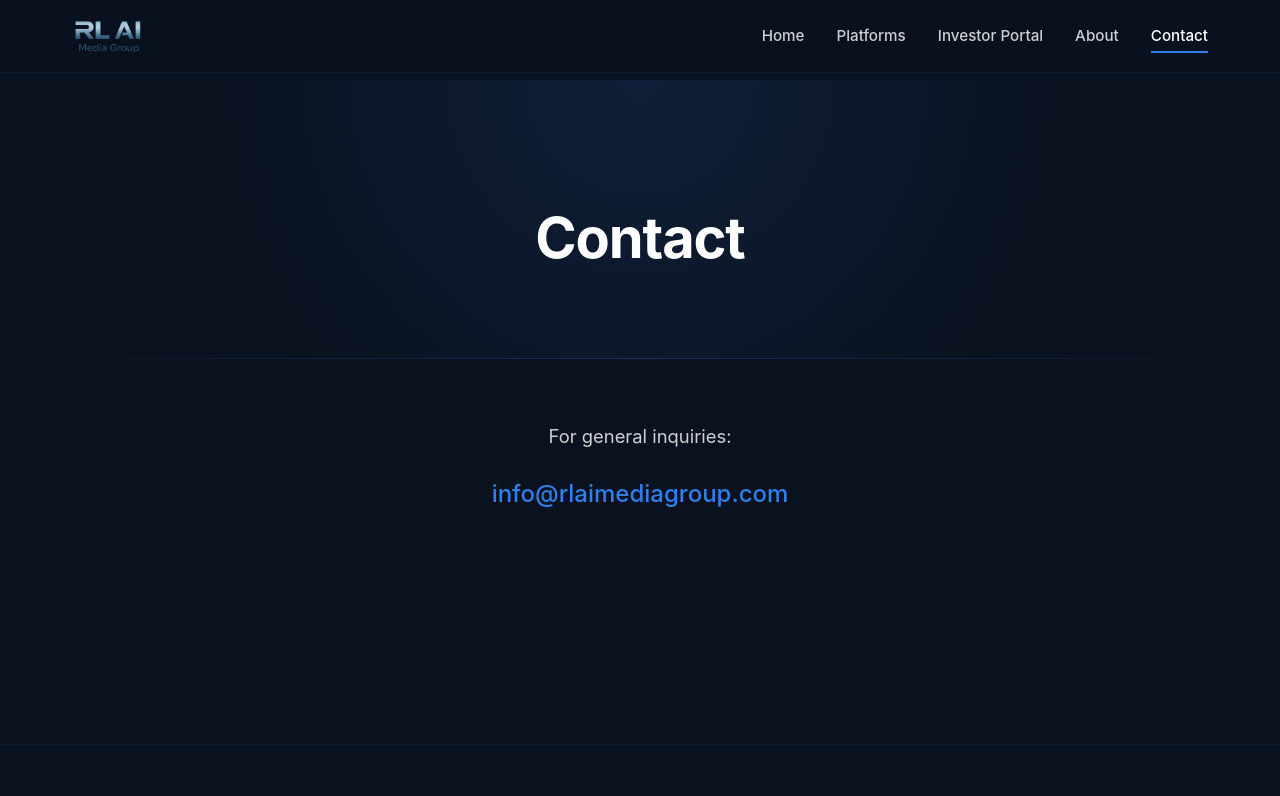
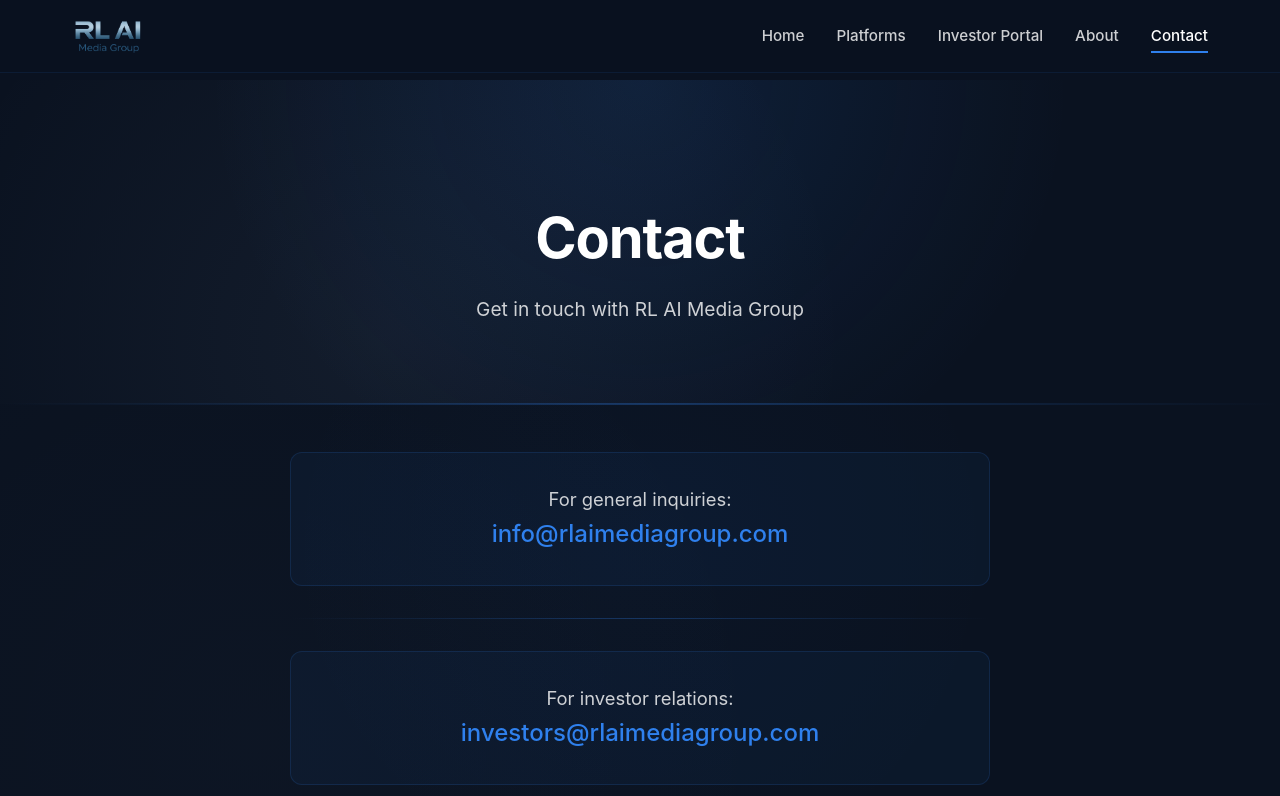
Before and after one commit to justfordeployment123/RL-media, a React (Vite) app: page /contact in a window 1280 px wide. Shown: the top 796 px of the page. Built offline with nearby package versions, Linux system fonts and the light colour scheme.

Commit message:
Updated Contacts Page

```diff
--- a/src/pages/Contact.css
+++ b/src/pages/Contact.css
@@ -4,7 +4,7 @@
 }
 
 .contact-hero {
-  padding: 8rem 0 4rem;
+  padding: 6rem 0 3rem;
   position: relative;
   overflow: hidden;
 }
@@ -16,14 +16,37 @@
   left: 0;
   right: 0;
   bottom: 0;
-  background: radial-gradient(circle at 50% 0%, rgba(47, 128, 237, 0.12) 0%, transparent 60%);
+  background:
+    radial-gradient(circle at 50% 0%, rgba(47, 128, 237, 0.12) 0%, transparent 60%),
+    radial-gradient(circle at 30% 80%, rgba(169, 199, 240, 0.06) 0%, transparent 50%);
   pointer-events: none;
+}
+
+.contact-hero::after {
+  content: '';
+  position: absolute;
+  bottom: 0;
+  left: 0;
+  right: 0;
+  height: 1px;
+  background: linear-gradient(90deg, transparent, rgba(47, 128, 237, 0.3), transparent);
 }
 
 .contact-hero .container {
   position: relative;
   z-index: 1;
+}
+
+.contact-hero-content {
   text-align: center;
+  padding: 2rem 0;
+}
+
+.contact-hero-subtitle {
+  font-size: clamp(1rem, 1.5vw, 1.2rem);
+  color: var(--text-secondary);
+  margin-top: 1rem;
+  font-weight: 400;
 }
 
 .contact-hero .page-title {
@@ -35,8 +58,11 @@
 }
 
 .contact-content-section {
-  padding: 4rem 0 8rem;
+  padding: 3rem 0 6rem;
   position: relative;
+  background:
+    radial-gradient(circle at 50% 30%, rgba(47, 128, 237, 0.03) 0%, transparent 50%),
+    radial-gradient(circle at 20% 70%, rgba(169, 199, 240, 0.02) 0%, transparent 50%);
 }
 
 .contact-content-section::before {
@@ -50,12 +76,34 @@
 }
 
 .contact-content {
-  max-width: 600px;
+  max-width: 700px;
   margin: 0 auto;
   text-align: center;
   display: flex;
   flex-direction: column;
   gap: 1.5rem;
+  padding: 0;
+}
+
+.contact-block {
+  background: rgba(47, 128, 237, 0.05);
+  border: 1px solid rgba(47, 128, 237, 0.15);
+  border-radius: 12px;
+  padding: 2rem 2.5rem;
+  transition: all 0.3s ease;
+}
+
+.contact-block:hover {
+  background: rgba(47, 128, 237, 0.08);
+  border-color: rgba(47, 128, 237, 0.3);
+  transform: translateY(-3px);
+  box-shadow: 0 8px 24px rgba(47, 128, 237, 0.1);
+}
+
+.contact-divider {
+  height: 1px;
+  background: linear-gradient(90deg, transparent, rgba(47, 128, 237, 0.3), transparent);
+  margin: 0.5rem 0;
 }
 
 .contact-label {
@@ -79,16 +127,28 @@
 
 @media (max-width: 768px) {
   .contact-hero {
-    padding: 6rem 0 3rem;
+    padding: 4rem 0 2rem;
   }
 
   .contact-content-section {
-    padding: 3rem 0 6rem;
+    padding: 2.5rem 0 4rem;
+  }
+
+  .contact-block {
+    padding: 1.75rem 2rem;
   }
 }
 
 @media (max-width: 480px) {
   .contact-hero {
-    padding: 5rem 0 2rem;
+    padding: 3rem 0 1.5rem;
+  }
+
+  .contact-content-section {
+    padding: 2rem 0 3rem;
+  }
+
+  .contact-block {
+    padding: 1.5rem 1.75rem;
   }
 }
--- a/src/pages/Contact.jsx
+++ b/src/pages/Contact.jsx
@@ -5,17 +5,31 @@
     <div className="contact-page">
       <section className="contact-hero">
         <div className="container">
-          <h1 className="page-title">Contact</h1>
+          <div className="contact-hero-content">
+            <h1 className="page-title">Contact</h1>
+            <p className="contact-hero-subtitle">
+              Get in touch with RL AI Media Group
+            </p>
+          </div>
         </div>
       </section>
 
       <section className="contact-content-section">
         <div className="container">
           <div className="contact-content">
-            <p className="contact-label">For general inquiries:</p>
-            <a href="mailto:info@rlaimediagroup.com" className="contact-email">
-              info@rlaimediagroup.com
-            </a>
+            <div className="contact-block">
+              <p className="contact-label">For general inquiries:</p>
+              <a href="mailto:info@rlaimediagroup.com" className="contact-email">
+                info@rlaimediagroup.com
+              </a>
+            </div>
+            <div className="contact-divider"></div>
+            <div className="contact-block">
+              <p className="contact-label">For investor relations:</p>
+              <a href="mailto:investors@rlaimediagroup.com" className="contact-email">
+                investors@rlaimediagroup.com
+              </a>
+            </div>
           </div>
         </div>
       </section>
```
